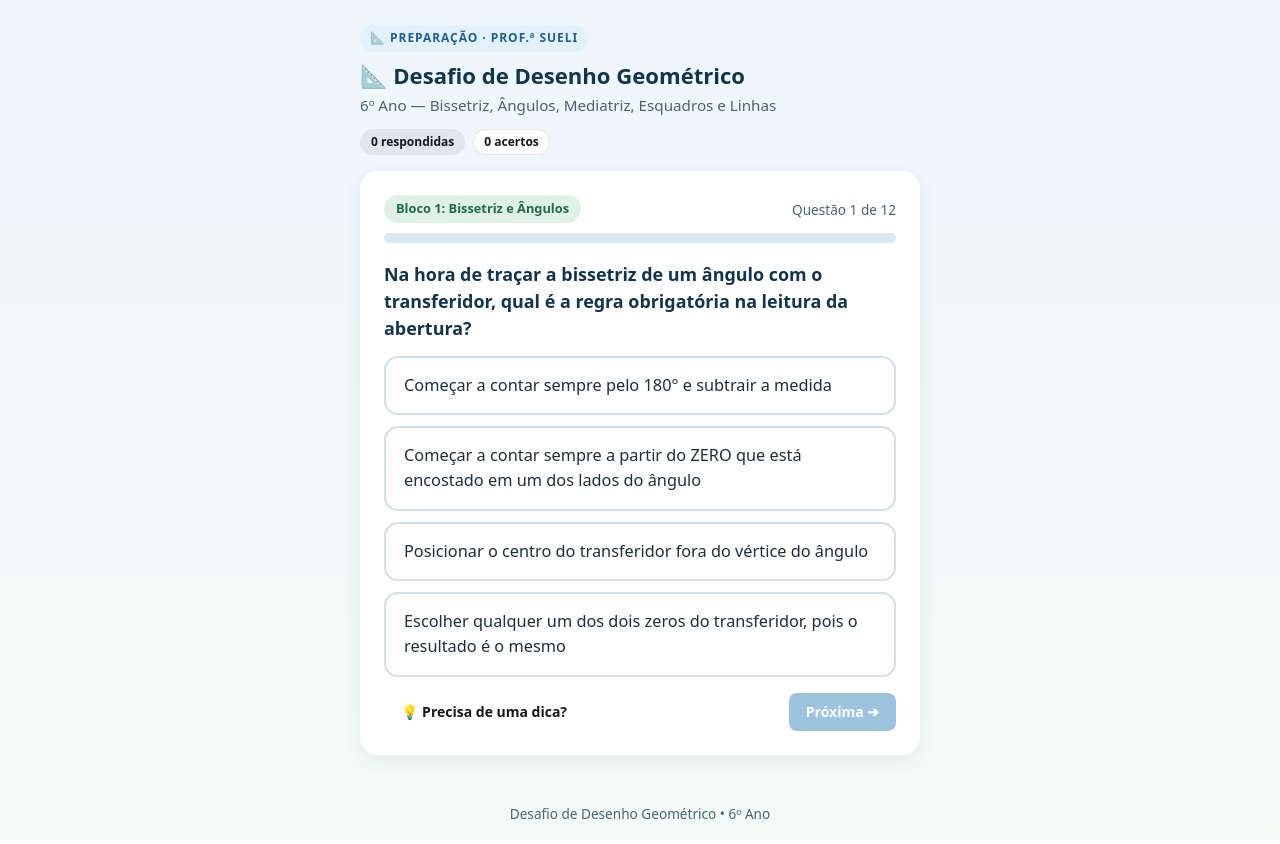
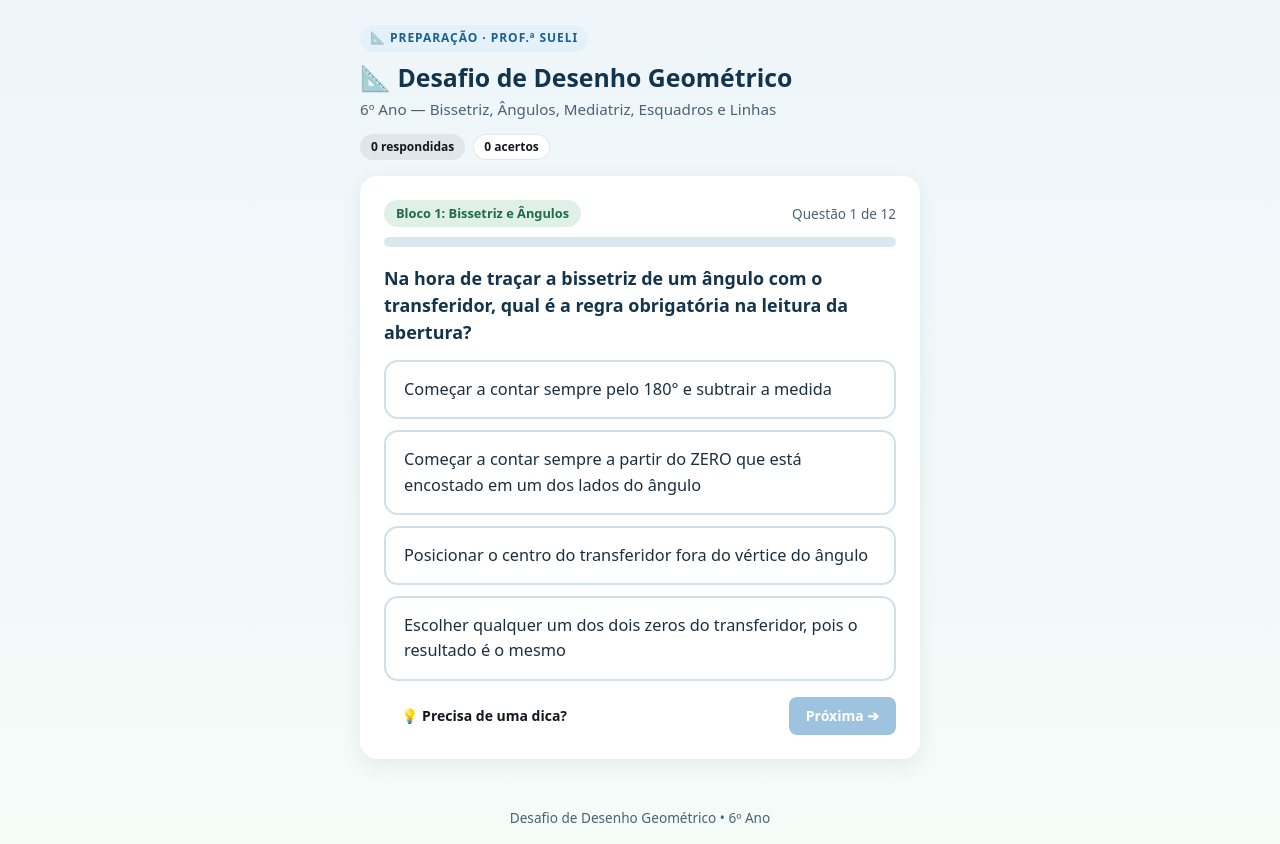
Before and after one commit to barbosa-jesse/DG_Quiz, a plain HTML site: page index.html in a window 1280 px wide. Drawn offline with Linux system fonts and the light colour scheme.

Commit message:
Update index.html

```diff
--- a/index.html
+++ b/index.html
@@ -94,11 +94,10 @@ button { color: inherit; background-color: transparent; font: inherit; }
   flex-wrap: wrap;
 }
 .app-title {
-  font-size: clamp(1.18rem, 4.4vw, 1.38rem);
+  font-size: 1.55rem;
   font-weight: 700;
   margin: 6px 0 2px;
   color: #13344d;
-  white-space: nowrap;
 }
 .app-subtitle {
   color: #4a6275;
```
